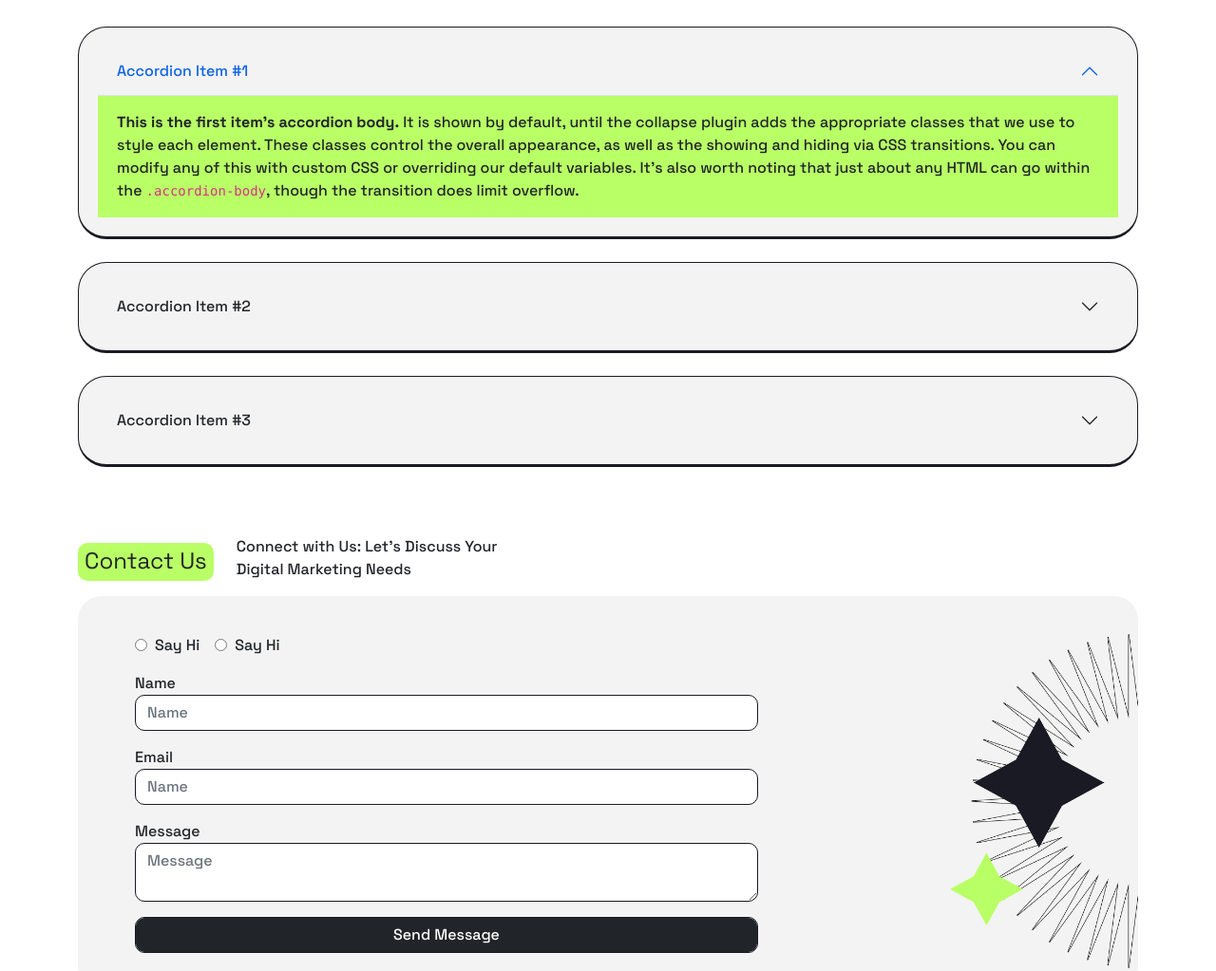
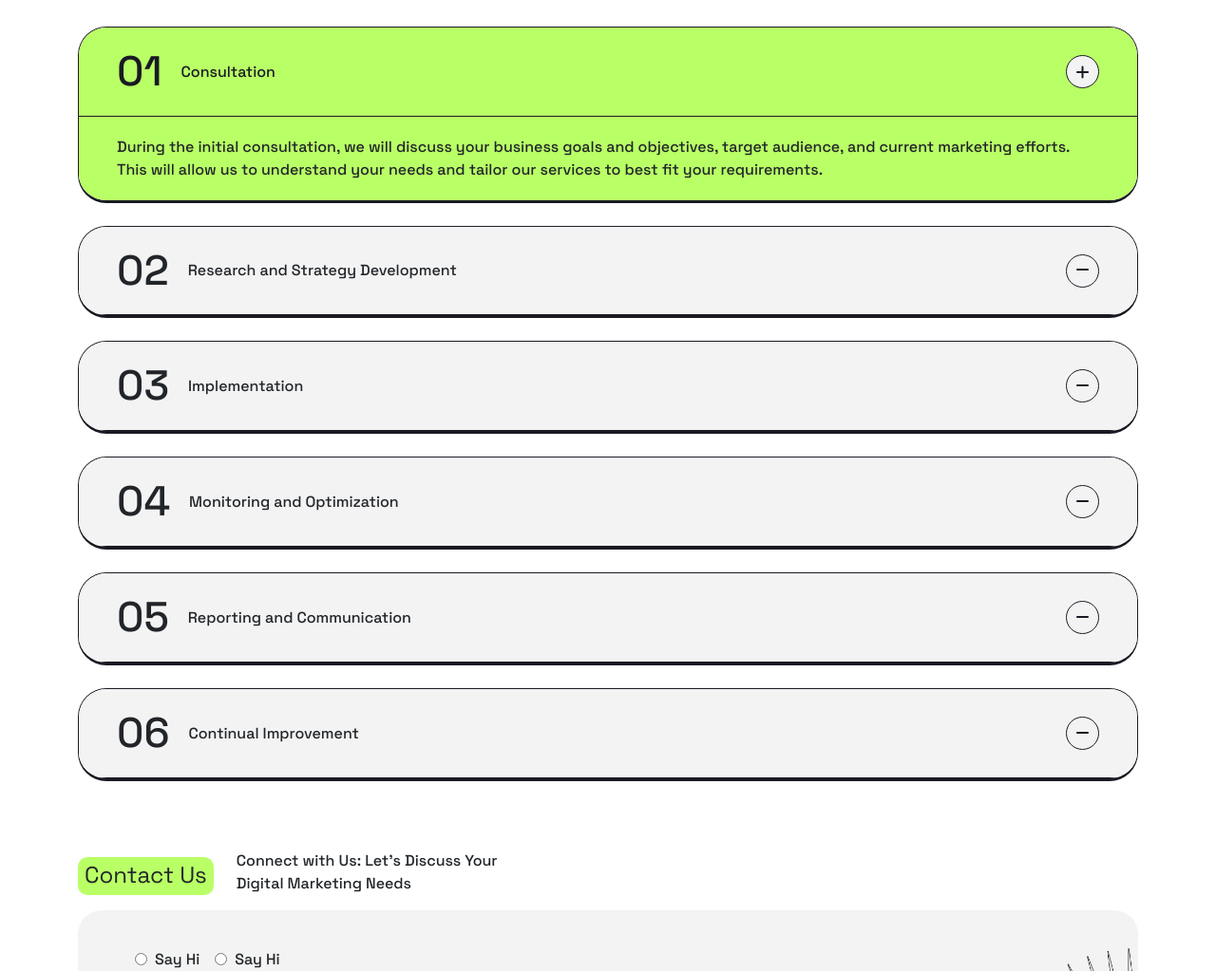
Before and after one commit to codewithshabbir/Positivus, a plain HTML site: page index.html in a window 1280 px wide. Shown: the part 1140-2163 px from the top of the page at 95% size. Drawn offline with nearby package versions, Linux system fonts and the light colour scheme.

Commit message:
accordian complete

```diff
--- a/assets/style.css
+++ b/assets/style.css
@@ -310,25 +310,65 @@ body {
     border-bottom: 3px solid var(--secondary-color);
     border-radius: 30px;
     overflow: hidden;
-    padding: 20px;
+    /* padding: 20px; */
     background-color: var(--body-color);
 }
 
 .working-process .accordion-item .accordion-button {
     background-color: var(--body-color);
-
+    padding: 20px 40px;
+    border-bottom: 1px solid var(--secondary-color);
 }
 
-.working-process .accordion-item .accordion-collapse.collapse.show {
+.working-process .accordion-item .accordion-collapse.collapse.show, .working-process .accordion-item .accordion-collapse.collapse.show {
     background-color: var(--primary-color);
+    transition: all 0.2s ease-in-out;
 }
-.working-process .accordion-item .accordion-collapse.collapse.show ~ .accordion-item {
-    background-color: var(--primary-color); /* Parent element background */
+
+.working-process .accordion-item .accordion-button:not(.collapsed) {
+    color: var(--secondary-color);
+    transition: all 0.2s ease-in-out;
+    background-color: var(--primary-color) !important;
+    box-shadow: none;
 }
 
 .working-process .accordion-item .accordion-button:focus {
     box-shadow: none;
 }
+
+.working-process .accordion-item .accordion-collapse .accordion-body {
+    padding: 20px 40px;
+}
+
+.working-process .accordion-item .accordian-numbers {
+    font-size: 44px;
+    padding-right: 20px;
+}
+
+.accordion-button::after {
+    background-image: none;
+    font-family: "Font Awesome 6 Free";
+    content: "\f068";
+    height: 35px;
+    width: 35px;
+    font-weight: bold;
+    display: flex;
+    justify-content: center;
+    align-items: center;
+    border-radius: 50%;
+    border: 1px solid var(--secondary-color);
+    background-color: var(--body-color);
+    color: var(--secondary-color);
+}
+
+.accordion-button:not(.collapsed)::after {
+    background-image: none;
+    content: "\f067";
+}
+
+.working-process .accordion-item .collapsing {
+    transition: all 0.3s ease-in-out;
+  }
 
 
 /* Contact Us Start */
--- a/index.html
+++ b/index.html
@@ -154,36 +154,72 @@
                       <div class="accordion-item mb-4">
                         <h2 class="accordion-header" id="headingOne">
                             <button class="accordion-button" type="button" data-bs-toggle="collapse" data-bs-target="#collapseOne" aria-expanded="true" aria-controls="collapseOne">
-                              Accordion Item #1
+                                <span class="accordian-numbers">01</span> Consultation
                             </button>
                         </h2>
                         <div id="collapseOne" class="accordion-collapse collapse show" aria-labelledby="headingOne" data-bs-parent="#accordionExample">
                             <div class="accordion-body">
-                              <strong>This is the first item's accordion body.</strong> It is shown by default, until the collapse plugin adds the appropriate classes that we use to style each element. These classes control the overall appearance, as well as the showing and hiding via CSS transitions. You can modify any of this with custom CSS or overriding our default variables. It's also worth noting that just about any HTML can go within the <code>.accordion-body</code>, though the transition does limit overflow.
+                              During the initial consultation, we will discuss your business goals and objectives, target audience, and current marketing efforts. This will allow us to understand your needs and tailor our services to best fit your requirements.
                             </div>
                         </div>
                     </div>
                     <div class="accordion-item mb-4">
                         <h2 class="accordion-header" id="headingTwo">
                             <button class="accordion-button collapsed" type="button" data-bs-toggle="collapse" data-bs-target="#collapseTwo" aria-expanded="false" aria-controls="collapseTwo">
-                              Accordion Item #2
+                                <span class="accordian-numbers">02</span> Research and Strategy Development
                             </button>
                         </h2>
                         <div id="collapseTwo" class="accordion-collapse collapse" aria-labelledby="headingTwo" data-bs-parent="#accordionExample">
                             <div class="accordion-body">
-                              <strong>This is the second item's accordion body.</strong> It is hidden by default, until the collapse plugin adds the appropriate classes that we use to style each element. These classes control the overall appearance, as well as the showing and hiding via CSS transitions. You can modify any of this with custom CSS or overriding our default variables. It's also worth noting that just about any HTML can go within the <code>.accordion-body</code>, though the transition does limit overflow.
+                              During the initial consultation, we will discuss your business goals and objectives, target audience, and current marketing efforts. This will allow us to understand your needs and tailor our services to best fit your requirements.
                             </div>
                         </div>
                     </div>
                     <div class="accordion-item mb-4">
                         <h2 class="accordion-header" id="headingThree">
                             <button class="accordion-button collapsed" type="button" data-bs-toggle="collapse" data-bs-target="#collapseThree" aria-expanded="false" aria-controls="collapseThree">
-                              Accordion Item #3
+                                <span class="accordian-numbers">03</span> Implementation
                             </button>
                         </h2>
                         <div id="collapseThree" class="accordion-collapse collapse" aria-labelledby="headingThree" data-bs-parent="#accordionExample">
                             <div class="accordion-body">
-                              <strong>This is the third item's accordion body.</strong> It is hidden by default, until the collapse plugin adds the appropriate classes that we use to style each element. These classes control the overall appearance, as well as the showing and hiding via CSS transitions. You can modify any of this with custom CSS or overriding our default variables. It's also worth noting that just about any HTML can go within the <code>.accordion-body</code>, though the transition does limit overflow.
+                              During the initial consultation, we will discuss your business goals and objectives, target audience, and current marketing efforts. This will allow us to understand your needs and tailor our services to best fit your requirements.
+                            </div>
+                        </div>
+                    </div>
+                    <div class="accordion-item mb-4">
+                        <h2 class="accordion-header" id="headingFour">
+                            <button class="accordion-button collapsed" type="button" data-bs-toggle="collapse" data-bs-target="#collapseFour" aria-expanded="false" aria-controls="collapseFour">
+                                <span class="accordian-numbers">04</span> Monitoring and Optimization
+                            </button>
+                        </h2>
+                        <div id="collapseFour" class="accordion-collapse collapse" aria-labelledby="headingFour" data-bs-parent="#accordionExample">
+                            <div class="accordion-body">
+                              During the initial consultation, we will discuss your business goals and objectives, target audience, and current marketing efforts. This will allow us to understand your needs and tailor our services to best fit your requirements.
+                            </div>
+                        </div>
+                    </div>
+                    <div class="accordion-item mb-4">
+                        <h2 class="accordion-header" id="headingFive">
+                            <button class="accordion-button collapsed" type="button" data-bs-toggle="collapse" data-bs-target="#collapseFive" aria-expanded="false" aria-controls="collapseFive">
+                                <span class="accordian-numbers">05</span> Reporting and Communication
+                            </button>
+                        </h2>
+                        <div id="collapseFive" class="accordion-collapse collapse" aria-labelledby="headingFive" data-bs-parent="#accordionExample">
+                            <div class="accordion-body">
+                              During the initial consultation, we will discuss your business goals and objectives, target audience, and current marketing efforts. This will allow us to understand your needs and tailor our services to best fit your requirements.
+                            </div>
+                        </div>
+                    </div>
+                    <div class="accordion-item mb-4">
+                        <h2 class="accordion-header" id="headingSix">
+                            <button class="accordion-button collapsed" type="button" data-bs-toggle="collapse" data-bs-target="#collapseSix" aria-expanded="false" aria-controls="collapseSix">
+                                <span class="accordian-numbers">06</span> Continual Improvement
+                            </button>
+                        </h2>
+                        <div id="collapseSix" class="accordion-collapse collapse" aria-labelledby="headingSix" data-bs-parent="#accordionExample">
+                            <div class="accordion-body">
+                              During the initial consultation, we will discuss your business goals and objectives, target audience, and current marketing efforts. This will allow us to understand your needs and tailor our services to best fit your requirements.
                             </div>
                         </div>
                     </div>
```
Lines whose indentation alone changed are shown as unchanged.
